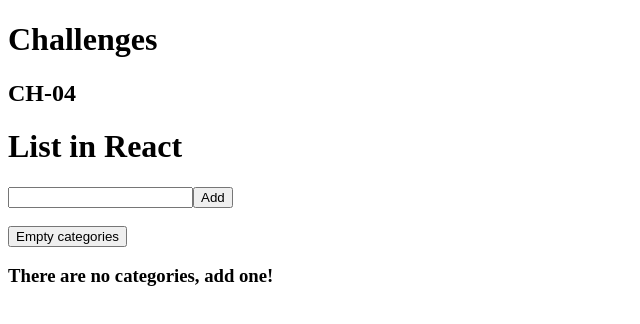
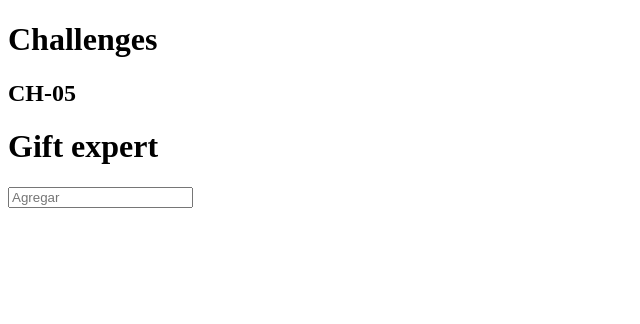
Before and after one commit to nicksiuxs/Challenges, a React (Vite) app in the folder React/: page / in a window 1280 px wide. Shown: the top 324 px of the page, without its empty margins (0-640 px from the left). Built offline with nearby package versions, Linux system fonts and the light colour scheme.

Commit message:
Add: checkpoint challenge 05

```diff
--- a/React/src/App.jsx
+++ b/React/src/App.jsx
@@ -1,4 +1,4 @@
-import ListApp from "./components/ListApp/ListApp"
+import GiftExpertApp from "./components/GiftExpertApp/GiftExpertApp"
 
 
 function App() {
@@ -6,8 +6,8 @@ function App() {
   return (
     <div>
       <h1>Challenges</h1>
-      <h2>CH-04</h2>
-      <ListApp />
+      <h2>CH-05</h2>
+      <GiftExpertApp />
     </div>
   )
 }
--- /dev/null
+++ b/React/src/components/GiftExpertApp/AddCategory.jsx
@@ -0,0 +1,23 @@
+import React, { useState } from 'react'
+
+const AddCategory = ({ onAddCategory }) => {
+    const [inputValue, setInputValue] = useState("");
+
+    const onInputChange = (event) => {
+        setInputValue(event.target.value);
+    }
+
+    const onSubmit = (event) => {
+        event.preventDefault();
+        onAddCategory(inputValue);
+        setInputValue("");
+    }
+
+    return (
+        <form onSubmit={onSubmit}>
+            <input type="text" placeholder='Agregar' onChange={onInputChange} value={inputValue} />
+        </form>
+    )
+}
+
+export default AddCategory
--- /dev/null
+++ b/React/src/components/GiftExpertApp/GifGrid.jsx
@@ -0,0 +1,31 @@
+import React, { useEffect } from 'react';
+
+const getGifs = async (category) => {
+    const key = ''
+    const url = `https://api.giphy.com/v1/gifs/search?api_key=${key}&q=${category}&limit=25&offset=0&rating=g&lang=en`;
+    const response = await fetch(url);
+    const { data } = await response.json();
+    const gifs = data.map(gif => {
+        return {
+            id: gif.id,
+            title: gif.img,
+            url: gif.images.d
+        }
+    });
+
+    return gifs;
+}
+
+const GifGrid = ({ category }) => {
+
+    console.log(getGifs(category));
+
+    return (
+        <>
+            <h3>{category}</h3>
+            <p>Hello world</p>
+        </>
+    )
+}
+
+export default GifGrid
--- /dev/null
+++ b/React/src/components/GiftExpertApp/GiftExpertApp.jsx
@@ -0,0 +1,44 @@
+/**
+ * Challenge 04
+ * - Add a new input tag to write some text, use onChange event to get changes on input
+ * - Handle above input with useState hook to setCategory
+ * - Send event variable to setCategory function to get value from input
+ * - Add a new Button to add categories
+ * - Use useState hook to addCategories to the list with onClick event button.
+ * - Inside above item, call setCategory to clear input field after add one category
+ */
+import React, { useState } from 'react'
+import AddCategory from './AddCategory';
+import GifGrid from './GifGrid';
+
+const ListApp = () => {
+
+
+    const [categories, setCategories] = useState([]);
+
+    /**
+     * Function to add a category in the array of categories
+     * @param {*} event
+     */
+    const onAddCategory = (category) => {
+        if (category != "") {
+            setCategories([...categories, category]);
+        }
+    }
+
+    return (
+        <>
+            <h1>Gift expert</h1>
+            <AddCategory onAddCategory={onAddCategory} />
+            <ol>
+                {
+                    categories.map((category, key) => {
+                        return <GifGrid key={key} category={category} />
+                    })
+                }
+            </ol>
+        </>
+    )
+}
+
+export default ListApp
```
